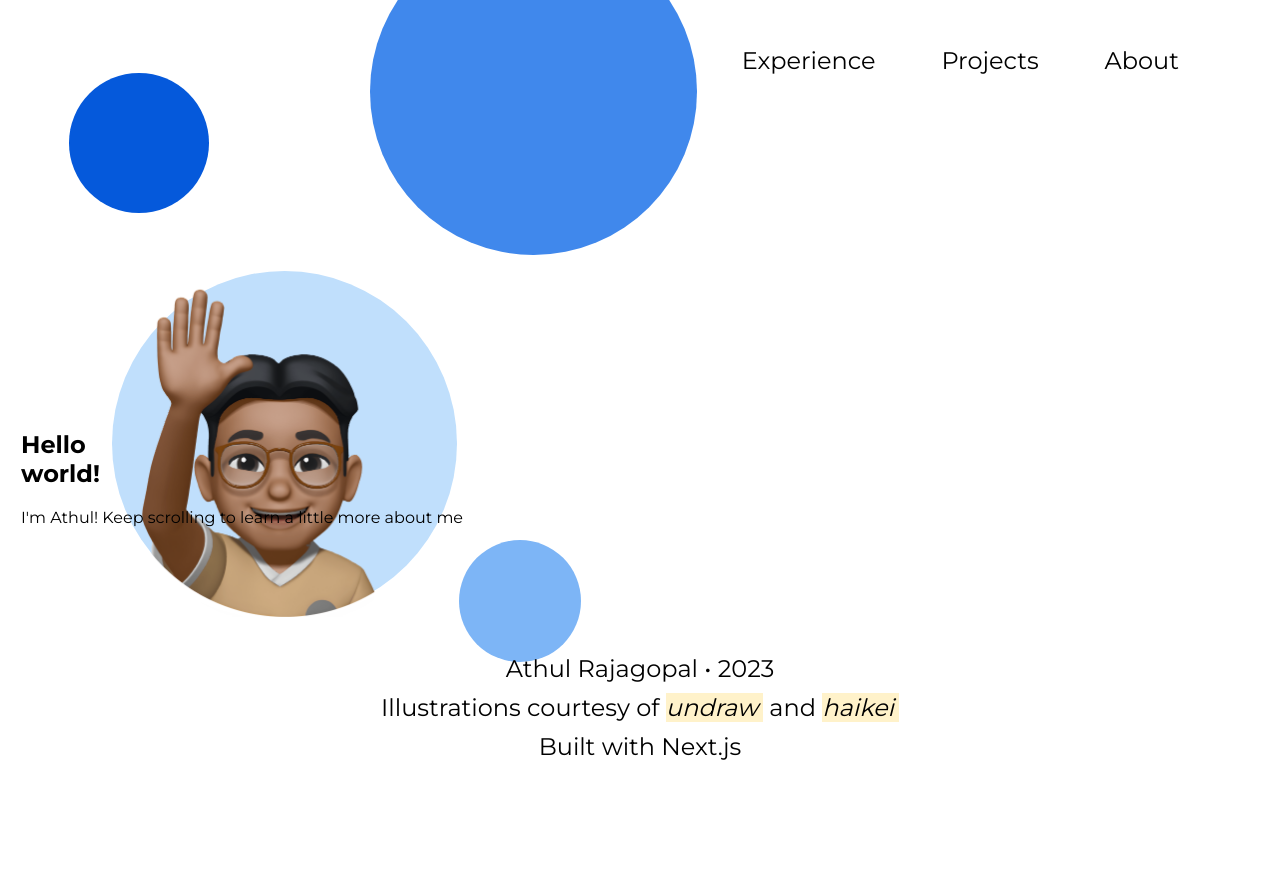
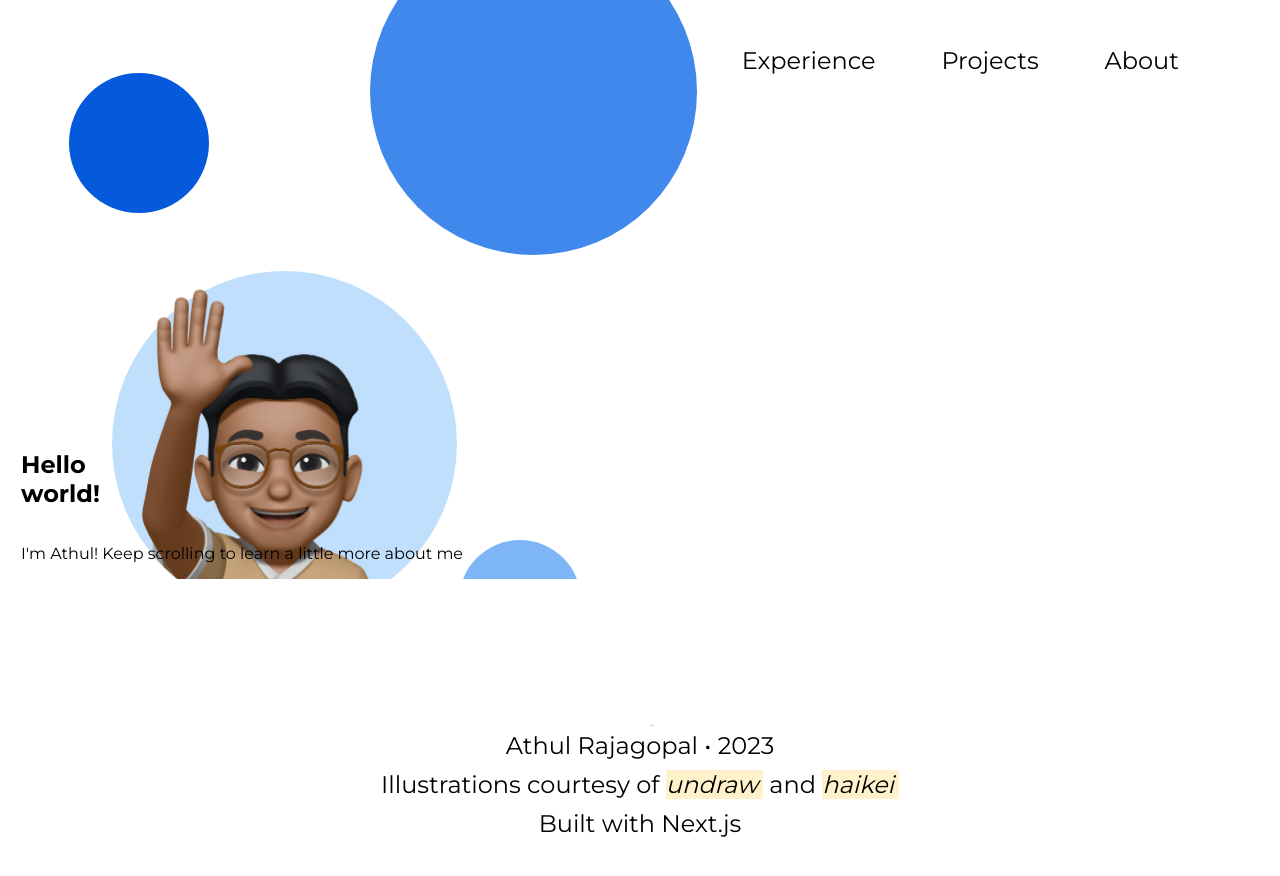
Before and after one commit to rajagoat/athulrajagopal.dev, a Next.js app: page / in a window 1280 px wide. Before the commit the page ends 800 px from the top, so only its background shows below. Built offline with nearby package versions, Linux system fonts and the light colour scheme.

Commit message:
menu state accessible via context

```diff
--- a/components/NavMobile.js
+++ b/components/NavMobile.js
@@ -8,11 +8,12 @@
 import useTheme from "../hooks/useTheme";
 import { useEffect, useState } from "react";
 import { useRouter } from "next/router";
+import useMenu from "../hooks/useMenu";
 
 const NavMobile = () => {
     const router = useRouter();
     const { activeTheme, setActiveTheme } = useTheme();
-    const [menuIsOpen, setMenuIsOpen] = useState(false);
+    const { menuIsOpen, setMenuIsOpen } = useMenu();
 
     const toggleTheme = () => {
         const newTheme = activeTheme === 'light' ? 'dark' : 'light';
@@ -37,7 +38,7 @@
     return (
         <>
             <nav className={`${styles.navbar} ${router.pathname !== "/" && (activeTheme === "dark" ? styles.navbarDark : styles.navbarLight)}`}>
-                <div className={styles.logo} style={{visibility: router.pathname === "/" && "hidden"}}>
+                <div className={styles.logo} style={{ visibility: router.pathname === "/" && "hidden" }}>
                     <Link href="/">
                         <Image
                             src="/icons/favicon.png"
--- /dev/null
+++ b/context/MenuContext.js
@@ -0,0 +1,13 @@
+import { createContext, useState } from "react";
+
+export const MenuContext = createContext();
+
+export const MenuContextProvider = ({ children }) => {
+    const [menuIsOpen, setMenuIsOpen] = useState(false);
+
+    return (
+        <MenuContext.Provider value={{ menuIsOpen, setMenuIsOpen }}>
+            {children}
+        </MenuContext.Provider>
+    )
+};
--- /dev/null
+++ b/hooks/useMenu.js
@@ -0,0 +1,12 @@
+import { useContext } from "react";
+import { MenuContext } from "../context/MenuContext";
+
+const Theme = () => {
+    const context = useContext(MenuContext);
+    if (!context) {
+        throw Error("useTheme must be used inside a MenuContextProvider");
+    }
+    return context;
+}
+
+export default Theme;
--- a/pages/_app.js
+++ b/pages/_app.js
@@ -1,5 +1,6 @@
 import dynamic from "next/dynamic";
 import Layout from '../components/Layout'
+import { MenuContextProvider } from "../context/MenuContext";
 import '../styles/globals.css'
 
 const ThemeContextProvider = dynamic(() => import("../context/ThemeContext").then((tc) => tc.ThemeContextProvider), {
@@ -14,9 +15,11 @@
   return (
     <ThemeContextProvider>
       <ViewportContextProvider>
-        <Layout>
-          <Component {...pageProps} />
-        </Layout >
+        <MenuContextProvider>
+          <Layout>
+            <Component {...pageProps} />
+          </Layout >
+        </MenuContextProvider>
       </ViewportContextProvider>
     </ThemeContextProvider>
   )
--- a/pages/index.js
+++ b/pages/index.js
@@ -1,9 +1,15 @@
 import Head from 'next/head'
+import Image from 'next/image';
+import useTheme from "../hooks/useTheme";
 import styles from '../styles/Home.module.css'
 import CircleContainer from '../components/CircleContainer';
+import { Icon } from '@iconify/react';
+import arrowDown from '@iconify/icons-mdi/arrow-down';
+import layeredWavesDark from "../public/assets/layered-waves-haikei-dark.svg";
+import layeredWavesLight from "../public/assets/layered-waves-haikei-light.svg";
 
 export default function Home() {
-
+  const { activeTheme } = useTheme();
 
   return (
     <div className={styles.container}>
@@ -14,9 +20,23 @@
       </Head>
       <CircleContainer />
       <section className={styles.mainIntro}>
-        <h1>Hello<br/>world!</h1>
+        <h1>Hello<br />world!</h1>
         <p>I&apos;m Athul! Keep scrolling to learn a little more about me</p>
+        <Icon
+          icon={arrowDown}
+          width="36"
+          height="36"
+          className={styles.arrowDown}
+        />
       </section>
+      <div className={styles.divider}>
+        <Image
+          src={activeTheme === "dark" ? layeredWavesDark : layeredWavesLight}
+          fill
+          alt="waves in several shades of blue"
+        />
+      </div>
+
     </div>
   )
 }
--- a/styles/Home.module.css
+++ b/styles/Home.module.css
@@ -1,3 +1,24 @@
 .mainIntro {
     margin: 310px 21px 0;
+    display: flex;
+    flex-direction: column;
 }
+
+.arrowDown {
+    align-self: center;
+    margin-top: 19px;
+}
+
+.divider {
+    position: relative;
+    width: 654px;
+    height: 147px;
+    overflow: hidden;
+}
+
+.divider > img {
+    display: block;
+    position: absolute;
+    bottom: 0;
+    object-fit: cover;
+}
--- a/styles/NavMobile.module.css
+++ b/styles/NavMobile.module.css
@@ -26,6 +26,7 @@
     width: 100vw;
     padding-top: 11px;
     padding-right: 11px;
+    z-index: 999;
 }
 
 .links {
--- a/styles/globals.css
+++ b/styles/globals.css
@@ -56,6 +56,11 @@
     margin-bottom: 19px;
   }
 
+  p {
+    font-size: 16px;
+    margin: 0;
+  }
+
   .container {
     max-width: 100vw;
     margin: 0 auto;
```
Also changed, not shown: public/assets/layered-waves-haikei-dark.svg, public/assets/layered-waves-haikei-light.svg.
